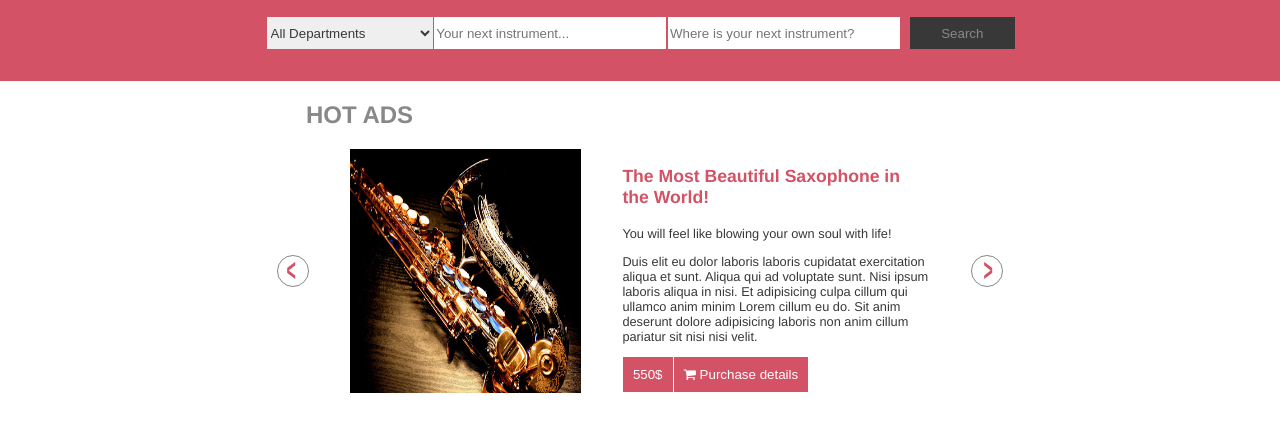
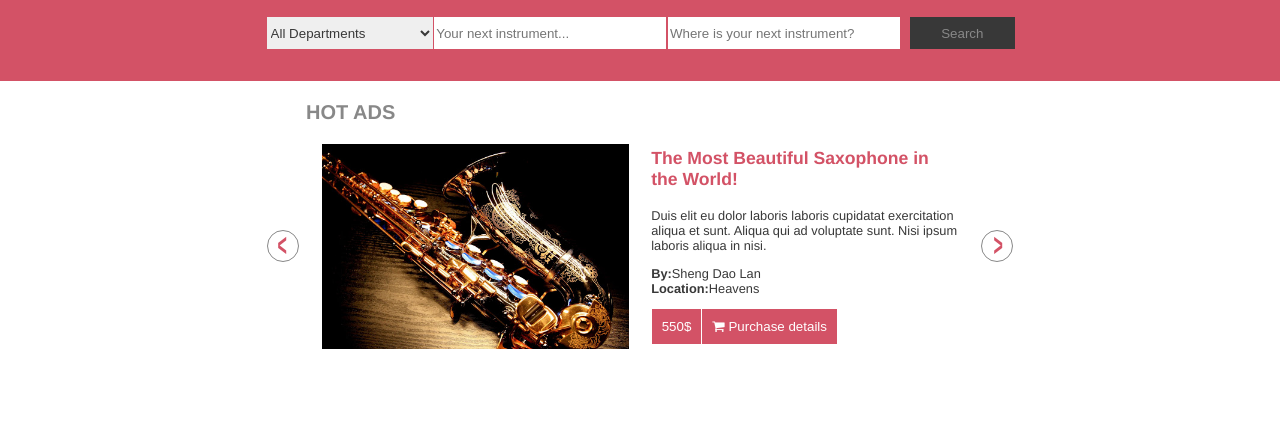
Before and after one commit to lucianosarno/htmlCssCapstone, a plain HTML site: page index.html in a window 1280 px wide. Shown: the part 154-586 px from the top of the page. Drawn offline with Linux system fonts and the light colour scheme.

Commit message:
"hotAds" section is done for all screen sizes

```diff
--- a/css/main.css
+++ b/css/main.css
@@ -61,11 +61,14 @@
   .hotAd {
     display: flex;
     justify-content: space-around;
+    align-items: center;
+    height: min-content;
   }
 
   .hotAdText {
     text-align: left;
     width: 40%;
+    margin: 0;
   }
 
   .hotAdText__button1 {
@@ -76,6 +79,7 @@
   .hotAdText_title {
     font-size: 1.1rem;
     color: #d35266;
+    margin-top: 0;
   }
 
   .hotAdText_description {
@@ -83,14 +87,11 @@
     color: #383838;
   }
 
-  .hotAds {
-    height: 120px;
-  }
+  .hotAds {}
 
   .hotAdsImg {
-    max-width: 30%;
-    height: auto;
-    aspect-ratio: 16/9;
+    max-width: 40%;
+    height: 100%;
   }
 
   .hotAds_slide {
@@ -98,8 +99,13 @@
     margin-bottom: auto;
   }
 
+  .hotAds__sectionTitle {
+    position: relative;
+    margin: 20px 0 20px 50px;
+  }
+
   .main__hotAds {
-    width: 90%;
+    width: 95%;
     max-width: 768px;
     margin: auto;
     display: none;
@@ -185,7 +191,7 @@
   .sectionTitle {
     color: #888888;
     text-transform: uppercase;
-    padding-left: 50px;
+    font-size: 1.25rem;
   }
 
   @media screen and (min-width: 425px) {
--- a/index.html
+++ b/index.html
@@ -45,13 +45,18 @@
             <div class="hotAd">
                 <div class="slide slide_previous hotAds_slide">
                 </div>
-                <img class="hotAdsImg" src="images/sax.jpg" alt="sax">
+                <img class="hotAdsImg" src="images/sax.jpg" width="512" height="341" alt="sax">
                 <div class="hotAdText">
                     <h3 class="hotAdText_title">The Most Beautiful Saxophone in the World!
                     </h3>
-                    <p class="hotAdText_description">You will feel like blowing your own soul with life!</p>
-                    <p class="hotAdText_description">Duis elit eu dolor laboris laboris cupidatat exercitation aliqua et sunt. Aliqua qui ad voluptate sunt. Nisi ipsum laboris aliqua in nisi. Et adipisicing culpa cillum qui ullamco anim minim Lorem cillum eu do. Sit anim deserunt dolore
-                        adipisicing laboris non anim cillum pariatur sit nisi nisi velit.</p>
+                    <p class="hotAdText_description">Duis elit eu dolor laboris laboris cupidatat exercitation aliqua et sunt. Aliqua qui ad voluptate sunt. Nisi ipsum laboris aliqua in nisi.
+                    </p>
+                    <p class="hotAdText_description">
+                        <strong>By:</strong>Sheng Dao Lan
+                        <br>
+                        <strong>Location:</strong>Heavens
+                    </p>
+
                     <button class="button1 hotAdText__button1" type="button">550$</button>
                     <button class="button1 hotAdText__button1" type="button"><i class="fa fa-shopping-cart" aria-hidden="true"></i>
 Purchase details</button>
```
